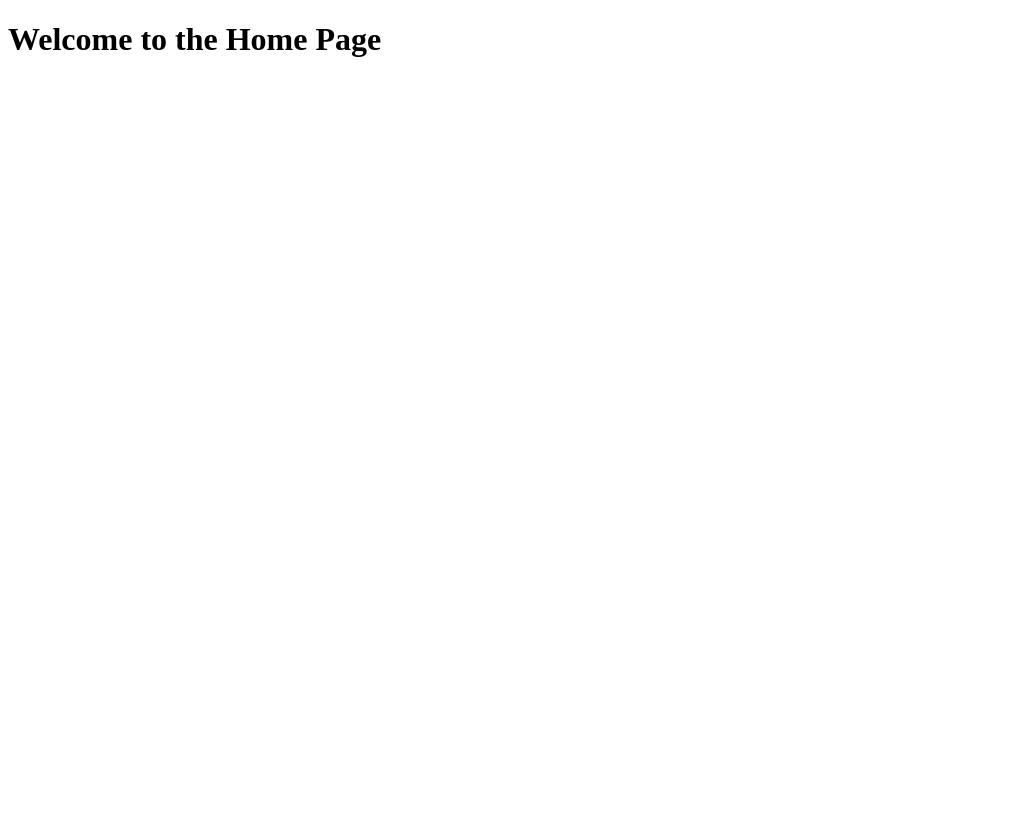
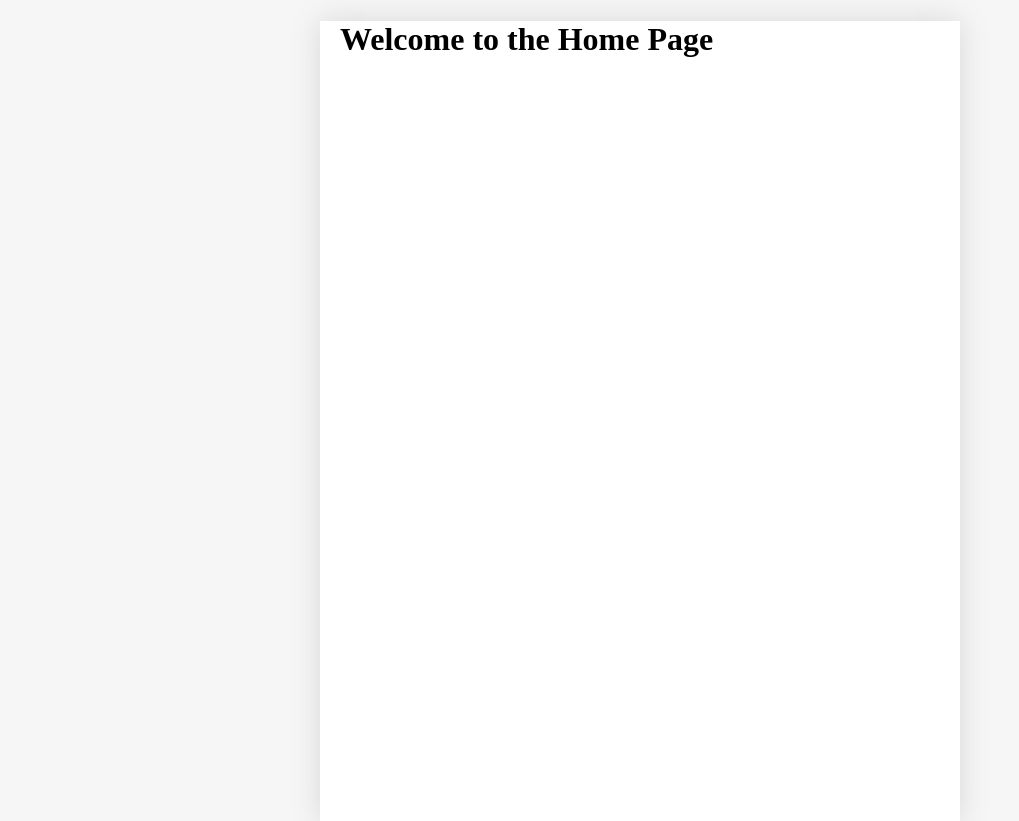
Before and after one commit to ojm51/Emotion-Diary, a React (Vite) app: page / in a window 1280 px wide. Shown: the whole page, without its empty margins (0-1019 px from the left). Before the commit the page ends 800 px from the top, so only its background shows below. Built offline with nearby package versions, Linux system fonts and the light colour scheme; a web font is replaced by a local one.

Commit message:
기본 틀 스타일 수정

```diff
--- a/src/index.css
+++ b/src/index.css
@@ -3,6 +3,24 @@
   src: url("/NanumPenScript-Regular.ttf");
 }
 
+html,
+body {
+  margin: 0px;
+  width: 100%;
+  background-color: rgb(246, 246, 246);
+}
+
+#root {
+  background-color: white;
+  max-width: 600px;
+  width: 100%;
+  margin: 0 auto;
+  min-height: 100vh; /* 스크린 전체 높이 */
+  height: 100%;
+  box-shadow: rgba(100, 100, 100, 0.2) 0px 0px 29px 0px;
+  padding: 0px 20px;
+}
+
 body * {
   font-family: "NanumPenScript";
 }
```
